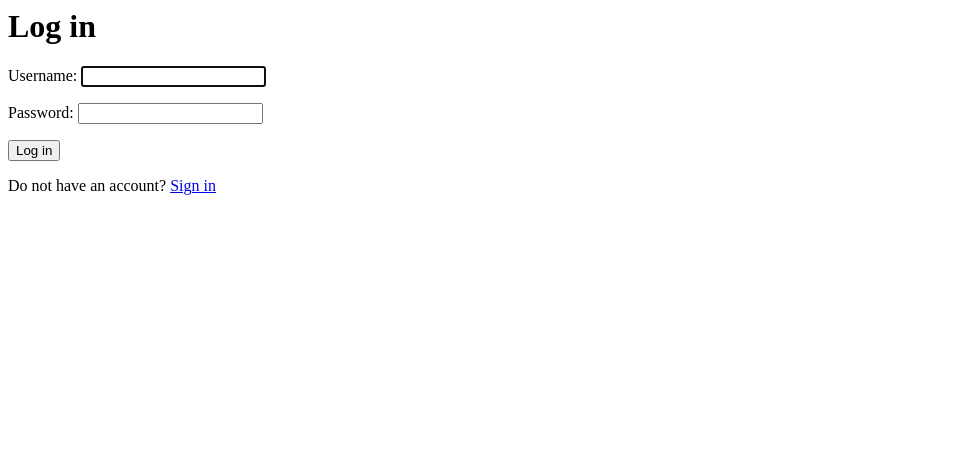
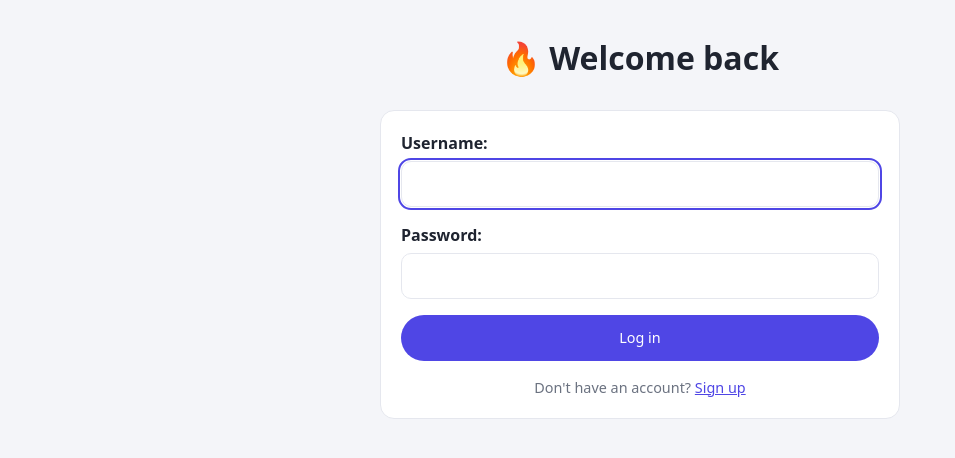
Before and after one commit to MirzokodirovDilshod/Streak-Counter, a Django app: page /login/ in a window 1280 px wide. Shown: the top 458 px of the page, without its empty margins (0-955 px from the left). Run offline with Django 5.2, Linux system fonts and the light colour scheme.

Commit message:
Added a style to both Login and Sigup

```diff
--- a/streaks/static/streaks/style.css
+++ b/streaks/static/streaks/style.css
@@ -177,3 +177,6 @@ input:focus { outline: 2px solid var(--primary); outline-offset: 1px; }
   .stat-label { font-size: 0.7rem; }
   .add-form { flex-direction: column; }
 }
+
+.btn-block { display: block; width: 100%; padding: 11px 16px; }
+.auth-links { text-align: center; margin: 16px 0 0; color: var(--muted); font-size: 0.9rem; }
--- a/streaks/templates/registration/login.html
+++ b/streaks/templates/registration/login.html
@@ -1,11 +1,17 @@
-<h1>Log in</h1>
-<form method="post">
-  {% csrf_token %}
-  {{ form.as_p }}
-  <button type="submit">Log in</button>
-</form>
+{% extends 'streaks/base.html' %}
 
-<p>
-  Do not have an account?
-  <a href="{% url 'signup' %}">Sign in</a>
-</p>
+{% block title %}Log in · Streak Counter{% endblock %}
+
+{% block content %}
+  <h1 class="page-title">🔥 Welcome back</h1>
+
+  <section class="card form-card">
+    <form method="post">
+      {% csrf_token %}
+      {{ form.as_p }}
+      <button type="submit" class="btn btn-primary btn-block">Log in</button>
+    </form>
+
+    <p class="auth-links">Don't have an account? <a href="{% url 'signup' %}">Sign up</a></p>
+  </section>
+{% endblock %}
--- a/streaks/templates/streaks/base.html
+++ b/streaks/templates/streaks/base.html
@@ -8,6 +8,7 @@
   <link rel="stylesheet" href="{% static 'streaks/style.css' %}">
 </head>
 <body>
+  {% if user.is_authenticated %}
   <header class="topbar">
     <div class="topbar-inner">
       <a class="brand" href="{% url 'home' %}">🔥 Streak Counter</a>
@@ -24,6 +25,7 @@
       </nav>
     </div>
   </header>
+  {% endif %}
 
   <main class="container">
     {% block content %}{% endblock %}
```
Also changed, not shown: streaks/templates/registration/signup.html (+16 -10 lines).
